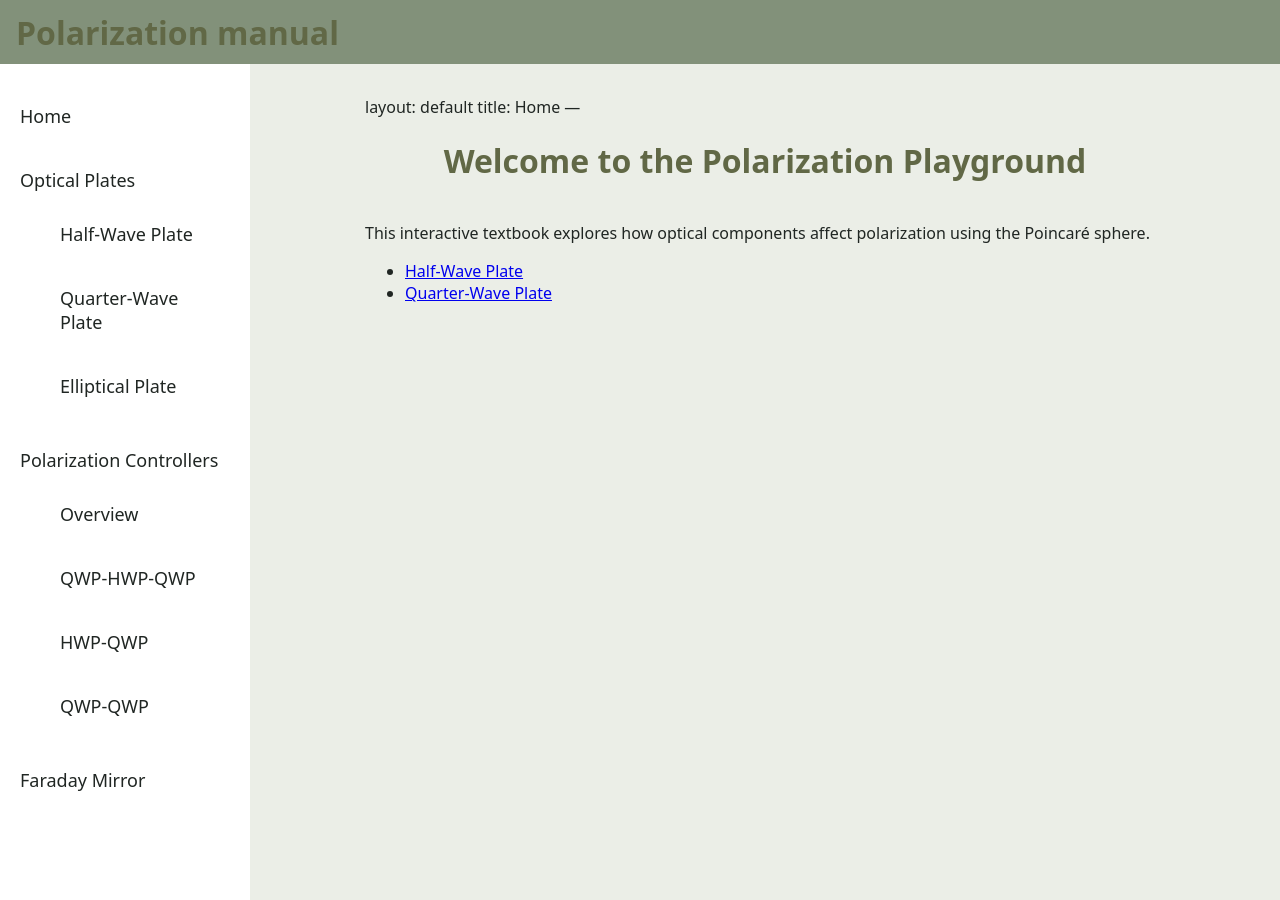
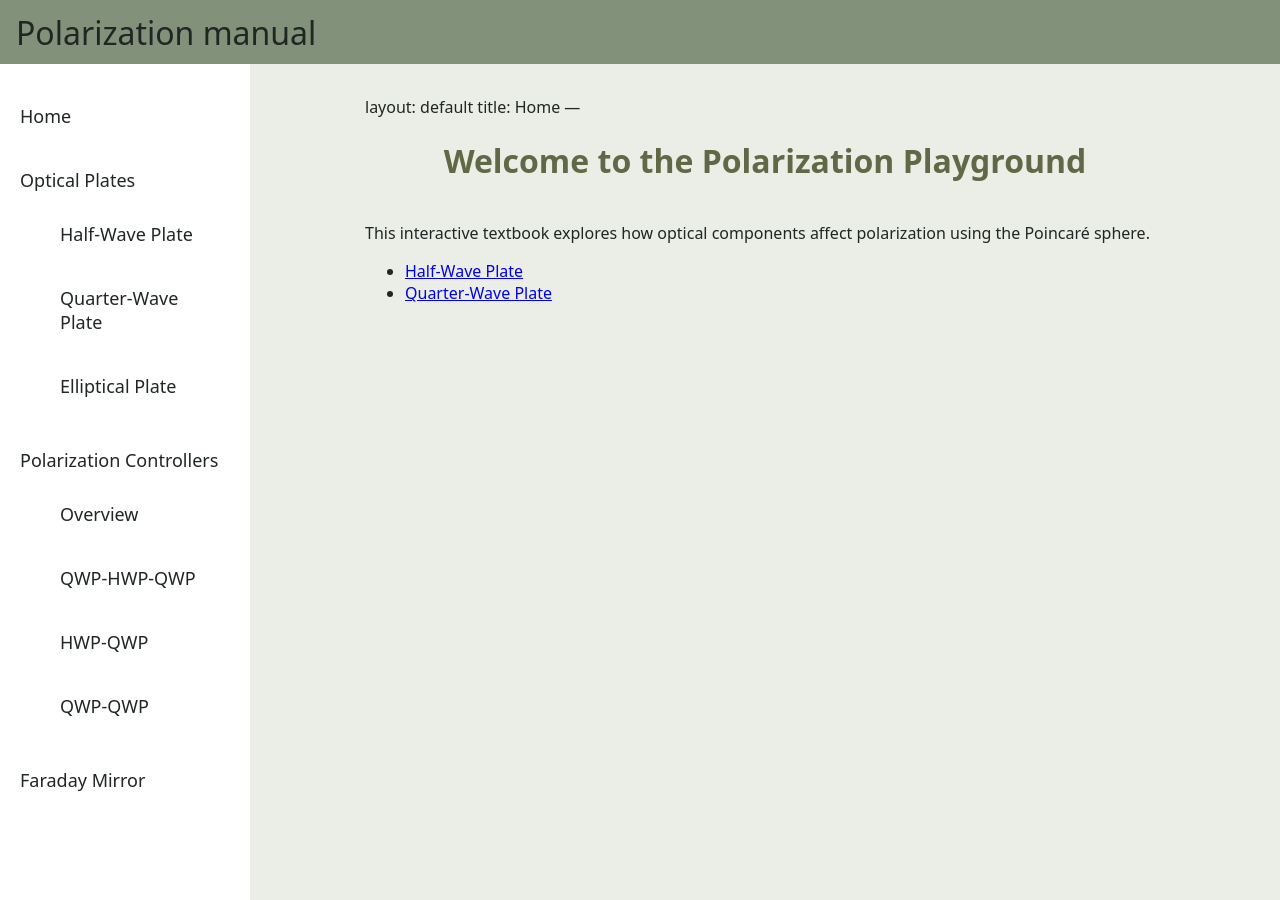
Before and after one commit to Tandemun/Polarization_playground, a Jekyll site: the page built from index.md, in a window 1280 px wide and 900 px high. Built offline with Jekyll 4.4.1, drawn with Linux system fonts in a browser that asks for light colours; our own code applies the rules of GitHub Pages for plain Markdown files.

Commit message:
Update default.html

```diff
--- a/_layouts/default.html
+++ b/_layouts/default.html
@@ -6,7 +6,7 @@
   <body>
     <header class="topbar">
       <button id="menu-toggle" class="material-icons">menu</button>
-      <h1 class="site-title">Polarization manual</h1>
+      <span class="site-title">Polarization manual</span>
     </header>
     <div class="container">
       <aside>{% include sidebar.html %}</aside>
```
